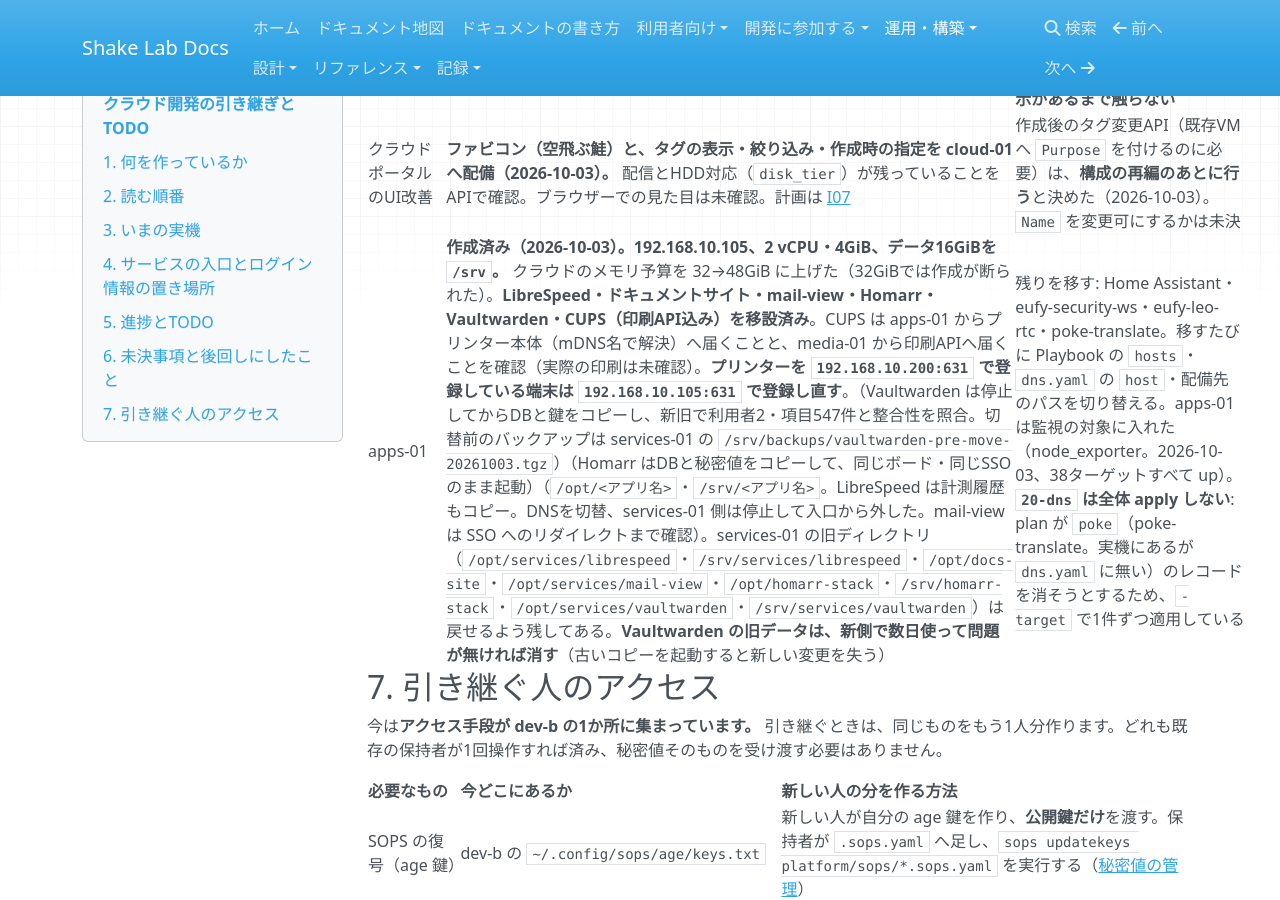
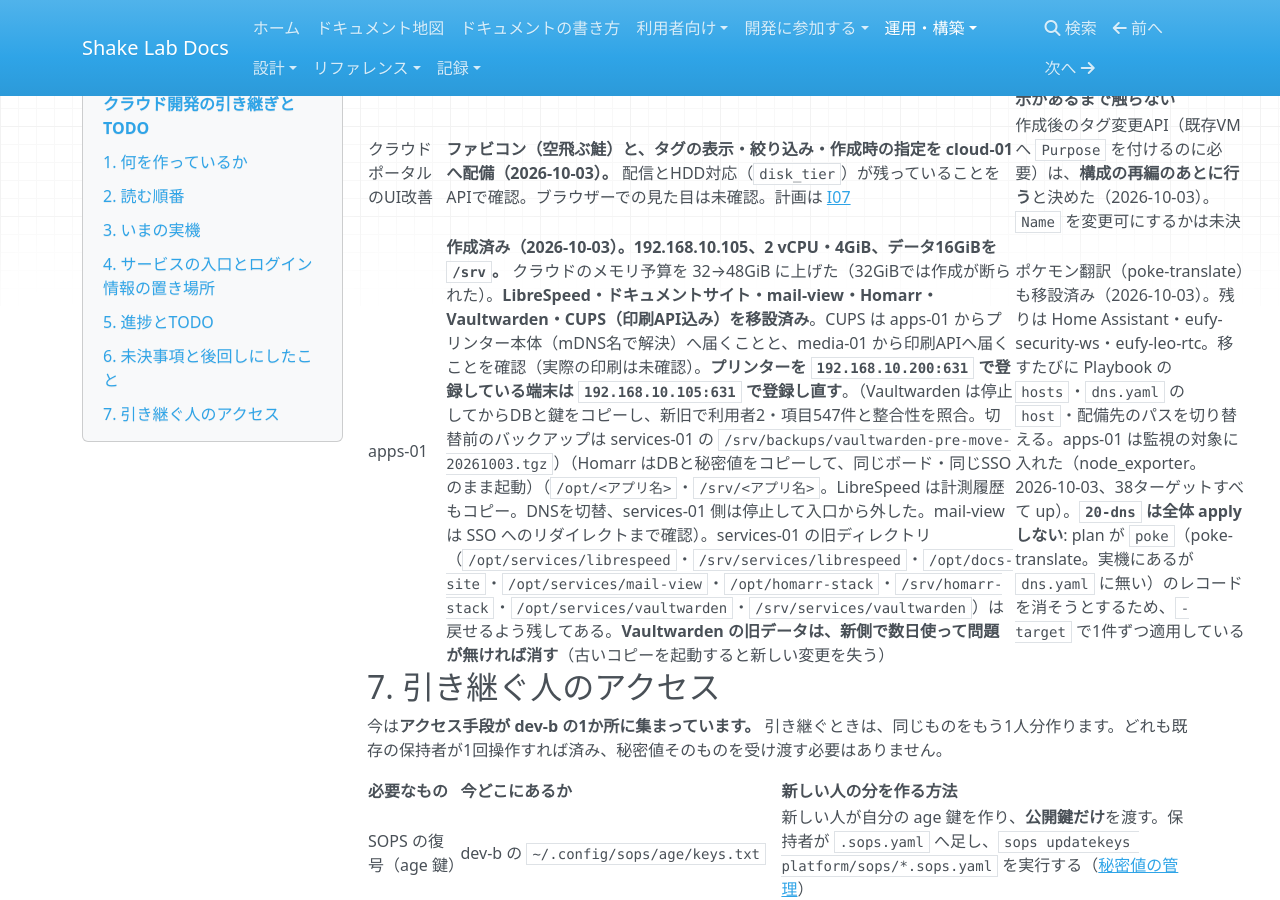
Before and after one commit to rurutheGeek/shake-cloud, an MkDocs documentation site: the page built from docs/operations/handover.md, in a window 1280 px wide and 900 px high, scrolled down 20594 px. Built offline with MkDocs 1.6.1, drawn with Linux system fonts in a browser that asks for light colours; nearby versions of some CDN libraries; a script that is not in the unit is left out.

Commit message:
docs(handover): poke-translateのapps-01への移設を記録する
Co-Authored-By: Claude Opus 5.5 <noreply@anthropic.com>

```diff
--- a/docs/operations/handover.md
+++ b/docs/operations/handover.md
@@ -244,7 +244,7 @@ sops --decrypt platform/sops/pve-users.sops.yaml
 | Playbookの整理 | **共通ロール `compose_stack` を追加し、media系6本（Kavita・Navidrome・FreshRSS・LocalSend・Nextcloud・music-tools）を載せ替えた（2026-10-02〜03）。** `manage.py` を呼ぶタスクが毎回「changed」と報告していたのを、実際に変わったときだけ報告するよう直した。秘密値を読むだけのタスク（20件）は `check_mode: false` にし、**どのPlaybookも `--check --diff` で事前確認できる**ようにした。media-01 に対する `--check --diff` で、載せ替えた部分に差分が無いことを確認した（実機へは未配備） | 残りは Home Assistant・eufy-security-ws（`.env` を行単位で収束させる形なので載せ替えない）と、ロール側（librespeed・vaultwarden など）の共通化、`manage.py` 19本の共通部分の集約。**同じ確認で実機とリポジトリのずれが見つかった**: ①Navidrome が `deluan/navidrome:latest`（0.64.0）のまま動き、実機の lock は古い（`media-navidrome.yml` で固定される）②media-01 の Nextcloud の `manage.py` に `custom-apps` が無い（2026-09-26 の「custom-apps方式への移行」がPlaybookで配備されていない）③LocalSend 送信スクリプトが実機で手直しされている（`.bak` あり）④リポジトリに無い `media-urbackup` が動いている |
 | 配置と命名の再編 | **方針を決めた（2026-10-03）。実機の移行は未着手。** 基盤は router-01（Tailscale込み）・core-01・cloud-01・monitor-01・k8s、アプリと開発VMはクラウドVM。正本は[配置と命名の再編](../architecture/placement-naming.md) | apps-01 の作成と services-01 のアプリ移設から（services-01 のメモリが 3.5GB / 3.9GB で逼迫）。順番は同ページの4章。**dev-a・dev-b・game1・win11pro は使用中のため、指示があるまで触らない** |
 | クラウドポータルのUI改善 | **ファビコン（空飛ぶ鮭）と、タグの表示・絞り込み・作成時の指定を cloud-01 へ配備（2026-10-03）。** 配信とHDD対応（`disk_tier`）が残っていることをAPIで確認。ブラウザーでの見た目は未確認。計画は [I07](../development/I07-portal-ui.md) | 作成後のタグ変更API（既存VMへ `Purpose` を付けるのに必要）は、**構成の再編のあとに行う**と決めた（2026-10-03）。`Name` を変更可にするかは未決 |
-| apps-01 | **作成済み（2026-10-03）。192.168.10.105、2 vCPU・4GiB、データ16GiBを `/srv`。** クラウドのメモリ予算を 32→48GiB に上げた（32GiBでは作成が断られた）。**LibreSpeed・ドキュメントサイト・mail-view・Homarr・Vaultwarden・CUPS（印刷API込み）を移設済み**。CUPS は apps-01 からプリンター本体（mDNS名で解決）へ届くことと、media-01 から印刷APIへ届くことを確認（実際の印刷は未確認）。**プリンターを `192.168.10.200:631` で登録している端末は `192.168.10.105:631` で登録し直す**。（Vaultwarden は停止してからDBと鍵をコピーし、新旧で利用者2・項目547件と整合性を照合。切替前のバックアップは services-01 の `/srv/backups/vaultwarden-pre-move-20261003.tgz`）（Homarr はDBと秘密値をコピーして、同じボード・同じSSOのまま起動）（`/opt/<アプリ名>`・`/srv/<アプリ名>`。LibreSpeed は計測履歴もコピー。DNSを切替、services-01 側は停止して入口から外した。mail-view は SSO へのリダイレクトまで確認）。services-01 の旧ディレクトリ（`/opt/services/librespeed`・`/srv/services/librespeed`・`/opt/docs-site`・`/opt/services/mail-view`・`/opt/homarr-stack`・`/srv/homarr-stack`・`/opt/services/vaultwarden`・`/srv/services/vaultwarden`）は戻せるよう残してある。**Vaultwarden の旧データは、新側で数日使って問題が無ければ消す**（古いコピーを起動すると新しい変更を失う） | 残りを移す: Home Assistant・eufy-security-ws・eufy-leo-rtc・poke-translate。移すたびに Playbook の `hosts`・`dns.yaml` の `host`・配備先のパスを切り替える。apps-01 は監視の対象に入れた（node_exporter。2026-10-03、38ターゲットすべて up）。**`20-dns` は全体 apply しない**: plan が `poke`（poke-translate。実機にあるが `dns.yaml` に無い）のレコードを消そうとするため、`-target` で1件ずつ適用している |
+| apps-01 | **作成済み（2026-10-03）。192.168.10.105、2 vCPU・4GiB、データ16GiBを `/srv`。** クラウドのメモリ予算を 32→48GiB に上げた（32GiBでは作成が断られた）。**LibreSpeed・ドキュメントサイト・mail-view・Homarr・Vaultwarden・CUPS（印刷API込み）を移設済み**。CUPS は apps-01 からプリンター本体（mDNS名で解決）へ届くことと、media-01 から印刷APIへ届くことを確認（実際の印刷は未確認）。**プリンターを `192.168.10.200:631` で登録している端末は `192.168.10.105:631` で登録し直す**。（Vaultwarden は停止してからDBと鍵をコピーし、新旧で利用者2・項目547件と整合性を照合。切替前のバックアップは services-01 の `/srv/backups/vaultwarden-pre-move-20261003.tgz`）（Homarr はDBと秘密値をコピーして、同じボード・同じSSOのまま起動）（`/opt/<アプリ名>`・`/srv/<アプリ名>`。LibreSpeed は計測履歴もコピー。DNSを切替、services-01 側は停止して入口から外した。mail-view は SSO へのリダイレクトまで確認）。services-01 の旧ディレクトリ（`/opt/services/librespeed`・`/srv/services/librespeed`・`/opt/docs-site`・`/opt/services/mail-view`・`/opt/homarr-stack`・`/srv/homarr-stack`・`/opt/services/vaultwarden`・`/srv/services/vaultwarden`）は戻せるよう残してある。**Vaultwarden の旧データは、新側で数日使って問題が無ければ消す**（古いコピーを起動すると新しい変更を失う） | ポケモン翻訳（poke-translate）も移設済み（2026-10-03）。残りは Home Assistant・eufy-security-ws・eufy-leo-rtc。移すたびに Playbook の `hosts`・`dns.yaml` の `host`・配備先のパスを切り替える。apps-01 は監視の対象に入れた（node_exporter。2026-10-03、38ターゲットすべて up）。**`20-dns` は全体 apply しない**: plan が `poke`（poke-translate。実機にあるが `dns.yaml` に無い）のレコードを消そうとするため、`-target` で1件ずつ適用している |
 
 ## 7. 引き継ぐ人のアクセス
 
```
